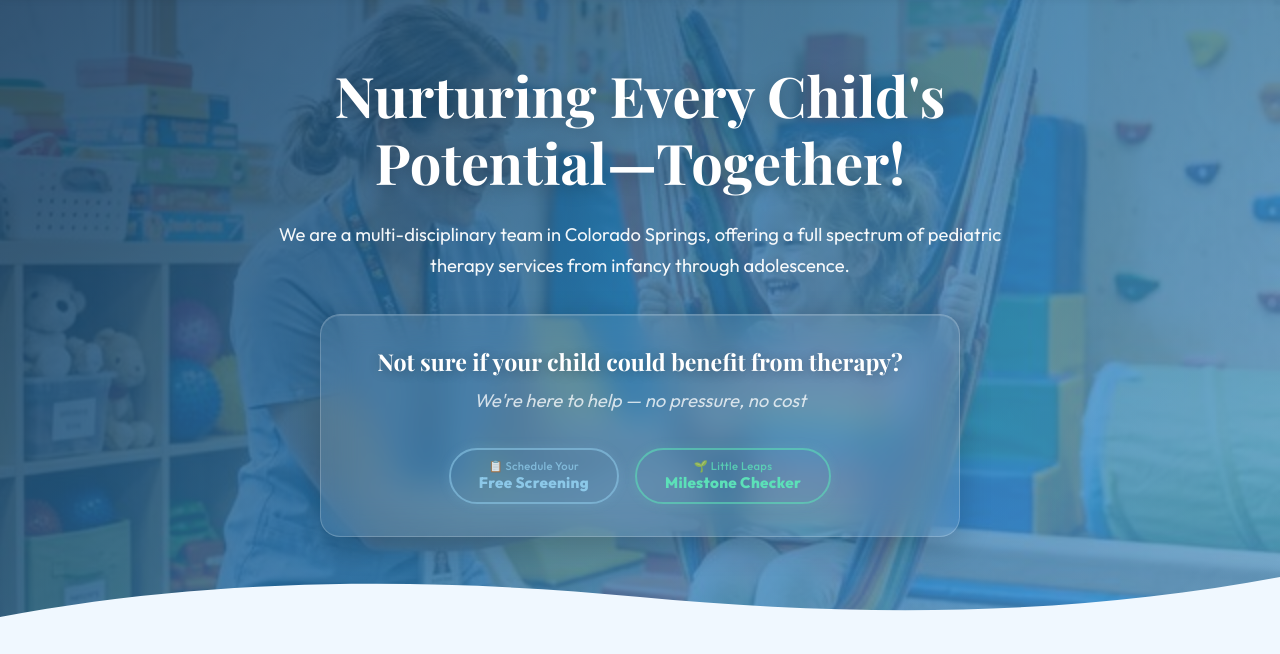
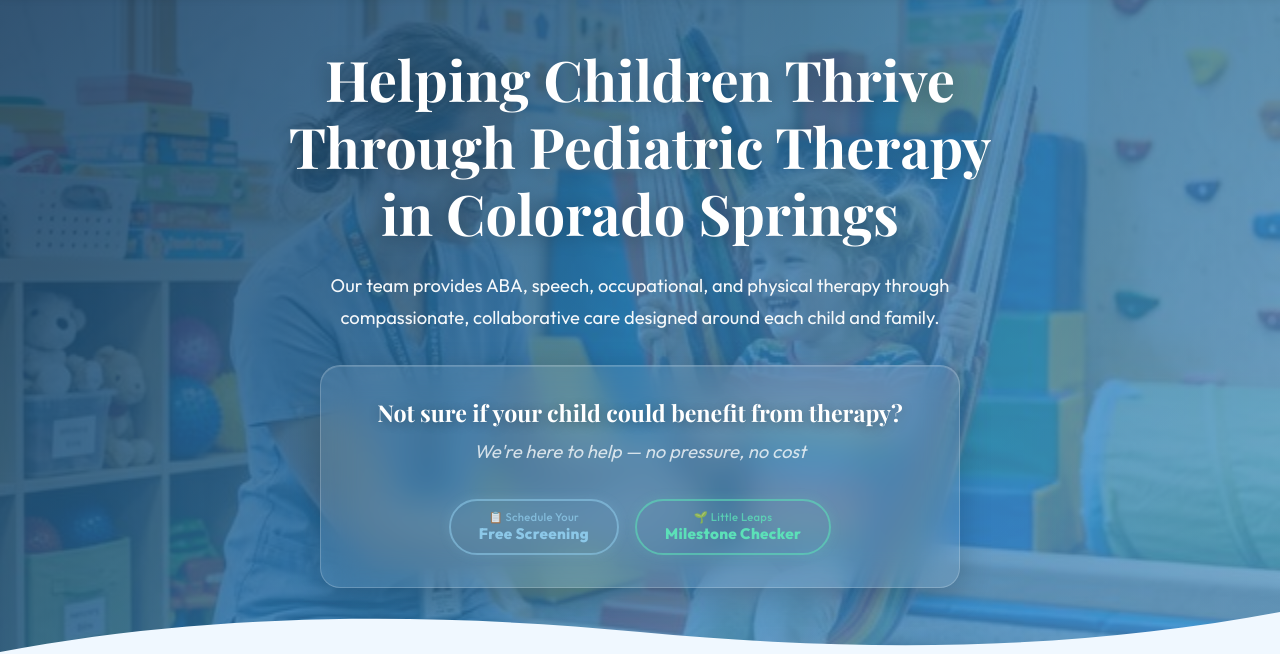
Before and after one commit to WellcareSite/Wellcare-website, an Eleventy site: page src/index.njk in a window 1280 px wide. Shown: the part 177-831 px from the top of the page. Built offline with nearby package versions, Linux system fonts and the light colour scheme; Eleventy itself is replaced by a stand-in of ours; files that its build step writes are made by us from their sources; a script that the page names is missing; a web font is replaced by a local one.

Commit message:
Update homepage hero headline and subheadline
- Headline: Helping Children Thrive Through Pediatric Therapy in Colorado Springs
- Subheadline: compassionate, collaborative care copy

```diff
--- a/src/index.njk
+++ b/src/index.njk
@@ -9,8 +9,8 @@ description: "Pediatric therapy clinic in Colorado Springs — ABA therapy, occu
   <div class="hero-bg" style="background-image: url('/images/hero-therapy.jpg');"></div>
   <div class="hero-overlay"></div>
   <div class="hero-content">
-    <h1>Nurturing Every Child's Potential—Together!</h1>
-    <p>We are a multi-disciplinary team in Colorado Springs, offering a full spectrum of pediatric therapy services from infancy through adolescence.</p>
+    <h1>Helping Children Thrive Through Pediatric Therapy in Colorado Springs</h1>
+    <p>Our team provides ABA, speech, occupational, and physical therapy through compassionate, collaborative care designed around each child and family.</p>
     <div class="hero-glass-card">
       <h2 class="hero-glass-heading">Not sure if your child could benefit from therapy?</h2>
       <p class="hero-glass-subtext">We're here to help — no pressure, no cost</p>
```
